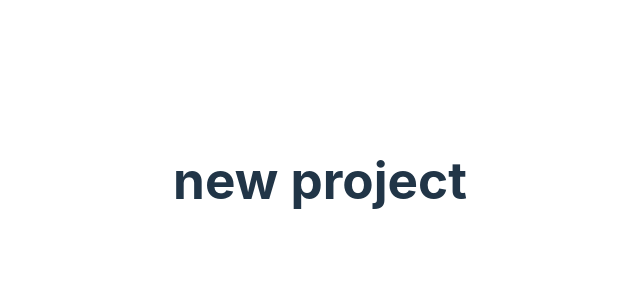
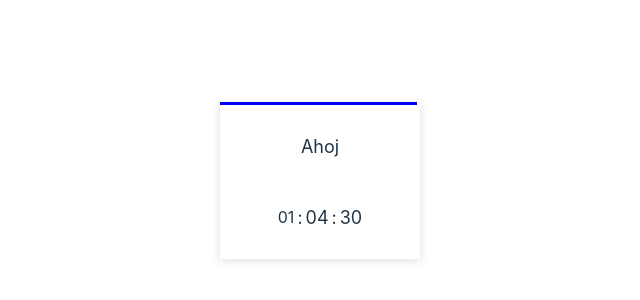
Before and after one commit to JakubIzzaldin/StopWatchApp, a React (Vite) app: page / in a window 1280 px wide. Shown: the part 220-520 px from the top of the page, without its empty margins (320-960 px from the left). Built offline with nearby package versions, Linux system fonts and the light colour scheme.

Commit message:
feat(JI) StopWatchTemplate component

```diff
--- a/src/App.tsx
+++ b/src/App.tsx
@@ -1,9 +1,17 @@
 import './App.css';
+import {StopWatchTemplate} from './components/StopWatch/components/StopWatchTemplate.tsx';
 
 function App() {
   return (
     <>
-      <h1>new project</h1>
+      <StopWatchTemplate
+        hour={1}
+        minute={4}
+        second={30}
+        isActive={true}
+        durationInMinutes={65.5}
+        title={'Ahoj'}
+      />
     </>
   );
 }
--- /dev/null
+++ b/src/components/StopWatch/components/StopWatchTemplate.tsx
@@ -0,0 +1,39 @@
+import {Box, Text, VStack} from '@chakra-ui/react';
+import {calculatePercentage} from '../../../helpers/calculatePrecentage.ts';
+import {CSSProperties} from 'react';
+import {StopWatchTime, StopWatchTimeProps} from './StopWatchTime.tsx';
+
+type StopWatchTemplateProps = {
+  title: string;
+  isActive: boolean;
+  durationInMinutes: number;
+  progressBarColor?: CSSProperties['color'];
+} & StopWatchTimeProps;
+
+export const StopWatchTemplate = ({
+  title,
+  isActive,
+  durationInMinutes,
+  progressBarColor = 'blue',
+  ...props
+}: StopWatchTemplateProps) => {
+  const currentTimeInSeconds = props.hour * 3600 + props.minute * 60 + props.second;
+
+  const progressPercentage = calculatePercentage(currentTimeInSeconds, durationInMinutes * 60);
+
+  const resultPercentage = progressPercentage > 100 ? 100 : progressPercentage;
+
+  return (
+    <Box boxShadow={'rgba(99, 99, 99, 0.2) 0px 2px 8px 0px'} minWidth={'200px'} minHeight={'150px'}>
+      <Box
+        width={`${resultPercentage}%`}
+        height={'3px'}
+        bgColor={isActive ? progressBarColor : 'gray'}
+      />
+      <VStack padding={'10px'} borderRadius={'5px'}>
+        <Text fontSize={'large'}>{title}</Text>
+        <StopWatchTime {...props} />
+      </VStack>
+    </Box>
+  );
+};
--- a/src/components/StopWatch/components/StopWatchTime.tsx
+++ b/src/components/StopWatch/components/StopWatchTime.tsx
@@ -4,7 +4,7 @@ export type StopWatchTimeProps = {
   hour: number;
   minute: number;
   second: number;
-  milliseconds: number;
+  milliseconds?: number;
   separator?: string;
 };
 
@@ -12,13 +12,13 @@ export const StopWatchTime = ({
   hour,
   minute,
   second,
-  separator,
   milliseconds,
+  separator = ':',
 }: StopWatchTimeProps) => {
   const formatTime = (time: number) => time.toString().padStart(2, '0');
 
   return (
-    <HStack gap={1}>
+    <HStack gap={3} align={'center'}>
       <Text>{formatTime(hour)}</Text>
       <Text fontSize={'large'}>{separator}</Text>
       <Text fontSize={'large'}>{formatTime(minute)}</Text>
--- /dev/null
+++ b/src/helpers/calculatePrecentage.ts
@@ -0,0 +1,3 @@
+export const calculatePercentage = (currentValue: number, totalValue: number) => {
+  return (currentValue / totalValue) * 100;
+};
```
Also changed, not shown: src/components/StopWatch/StopWatch.tsx (added, +7 -0 lines).
